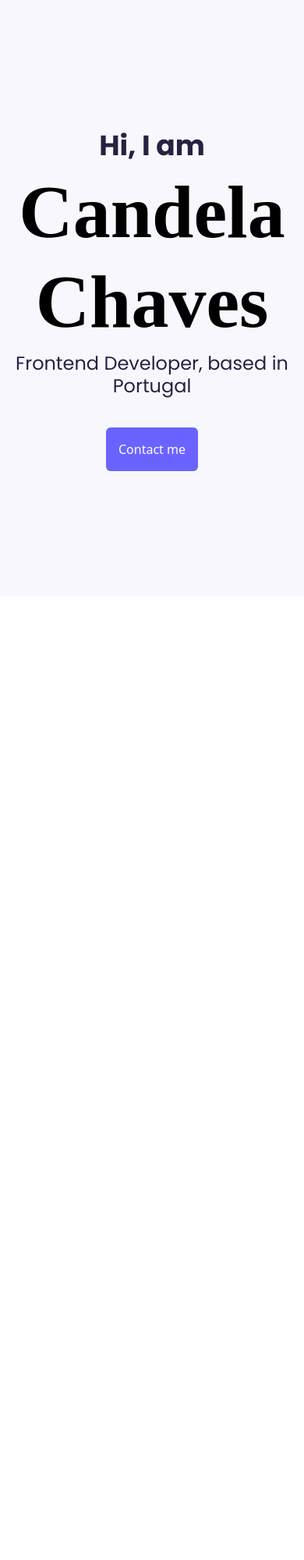
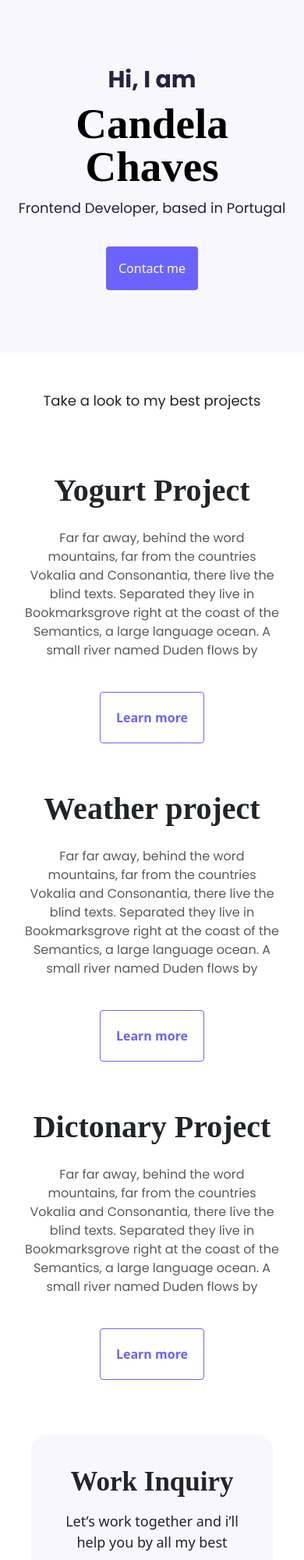
Before and after one commit to macandelachaves/portfolio-Candela, a plain HTML site: page index.html in a window 390 px wide. Shown: the top 2000 px of the page at 78% size. Before the commit the page ends 844 px from the top, so only its background shows below. Drawn offline with nearby package versions, Linux system fonts and the light colour scheme; a web font is replaced by a local one.

Commit message:
second section and footer

```diff
--- a/index.html
+++ b/index.html
@@ -37,5 +37,72 @@
       <h2>Frontend Developer, based in Portugal</h2>
       <a href="#" class="btn btn-branding"> Contact me</a>
     </div>
+    <div class="second-main-page">
+      <p class="project-title m-5">Take a look to my best projects</p>
+      <div class="container">
+        <div class="row">
+          <div class="col d-none d-md-block">
+            <img src="images/images.png" class="img-fluid m-4" alt="" />
+          </div>
+          <div class="col text-project">
+            <h1>Yogurt Project</h1>
+            <p class="opacity-75">
+              Far far away, behind the word mountains, far from the countries
+              Vokalia and Consonantia, there live the blind texts. Separated
+              they live in Bookmarksgrove right at the coast of the Semantics, a
+              large language ocean. A small river named Duden flows by
+            </p>
+            <a href="#" class="btn btn-project mt-3">Learn more</a>
+          </div>
+        </div>
+        <div class="row">
+          <div class="col text-project">
+            <h1>Weather project</h1>
+            <p class="opacity-75">
+              Far far away, behind the word mountains, far from the countries
+              Vokalia and Consonantia, there live the blind texts. Separated
+              they live in Bookmarksgrove right at the coast of the Semantics, a
+              large language ocean. A small river named Duden flows by
+            </p>
+            <a href="#" class="btn btn-project mt-3">Learn more</a>
+          </div>
+          <div class="col d-none d-md-block">
+            <img src="images/images-1.png" class="img-fluid m-4" alt="" />
+          </div>
+        </div>
+        <div class="row">
+          <div class="col d-none d-md-block">
+            <img src="images/images-2.png" class="img-fluid m-4" alt="" />
+          </div>
+          <div class="col text-project">
+            <h1>Dictonary Project</h1>
+            <p class="opacity-75">
+              Far far away, behind the word mountains, far from the countries
+              Vokalia and Consonantia, there live the blind texts. Separated
+              they live in Bookmarksgrove right at the coast of the Semantics, a
+              large language ocean. A small river named Duden flows by
+            </p>
+            <a href="#" class="btn btn-project mt-3">Learn more</a>
+          </div>
+        </div>
+      </div>
+    </div>
+    <footer>
+      <div class="footer-cta">
+        <div class="row">
+          <div class="col-sm-6">
+            <h2 class="mb-3">Work Inquiry</h2>
+            <p>Let’s work together and i’ll help you by all my best</p>
+          </div>
+          <div class="col-sm-6">
+            <a href="#" class="btn"> Let's talk here </a>
+          </div>
+        </div>
+      </div>
+      <div class="contact-me">
+        <p>candela@gmail.com</p>
+        <img src="/images/socialmedia-icons.png" alt="" />
+      </div>
+    </footer>
   </body>
 </html>
--- a/style/style.css
+++ b/style/style.css
@@ -45,4 +45,113 @@ h6 {
   color: white;
   padding: 15px 15px;
   margin-top: 30px;
+  border-radius: 4px;
 }
+
+.project-title {
+  font-family: poppins;
+  font-size: 18px;
+  text-align: center;
+}
+
+.text-project {
+  padding: 140px;
+}
+
+.text-project h1 {
+  font-size: 64px;
+  font-weight: bold;
+}
+
+.text-project p {
+  font-family: poppins;
+  font-weight: normal;
+  font-size: 16px;
+  margin: 25px auto;
+}
+
+.text-project a {
+  border-color: #6b63ff;
+  border-radius: 4px;
+  color: #6b63ff;
+  padding: 20px;
+  font-weight: bold;
+}
+
+.footer-cta {
+  background-color: var(--homepage-background-color);
+  text-align: center;
+  padding: 40px;
+  border-radius: 20px;
+  margin: 100px;
+}
+.footer-cta h2 {
+  font-size: 48px;
+  font-weight: bold;
+}
+
+.footer-cta p {
+  font-size: 18px;
+  font-weight: normal;
+}
+
+.footer-cta a {
+  background-color: #6b63ff;
+  color: white;
+  padding: 15px;
+  border-radius: 4px;
+  font-size: 18px;
+  margin-top: 20px;
+}
+
+.contact-me {
+  text-align: center;
+  margin-bottom: 50px;
+  font-size: 24px;
+}
+
+.contact-me img {
+  width: 100px;
+}
+
+@media (max-width: 900px) {
+  .homepage {
+    padding: 80px 20px;
+  }
+  .homepage p {
+    margin-bottom: 6px;
+    font-size: 30px;
+  }
+  .homepage h1 {
+    font-size: 55px;
+    line-height: 1;
+    margin-bottom: 15px;
+  }
+  .homepage h2 {
+    font-size: 18px;
+  }
+
+  .text-project {
+    text-align: center;
+    padding: 30px;
+  }
+
+  .text-project h1 {
+    font-size: 40px;
+  }
+
+  .footer-cta {
+    margin: 40px;
+  }
+  .footer-cta h2 {
+    font-size: 35px;
+  }
+
+  .footer-ctia p {
+    font-size: 13px;
+  }
+  .footer-cta a {
+    font-size: 13px;
+    padding: 8px;
+  }
+}
```
Also changed, not shown: images/images-1.png (added), images/images-2.png (added), images/images.png (added), images/socialmedia-icons.png (added), 1 other file.
